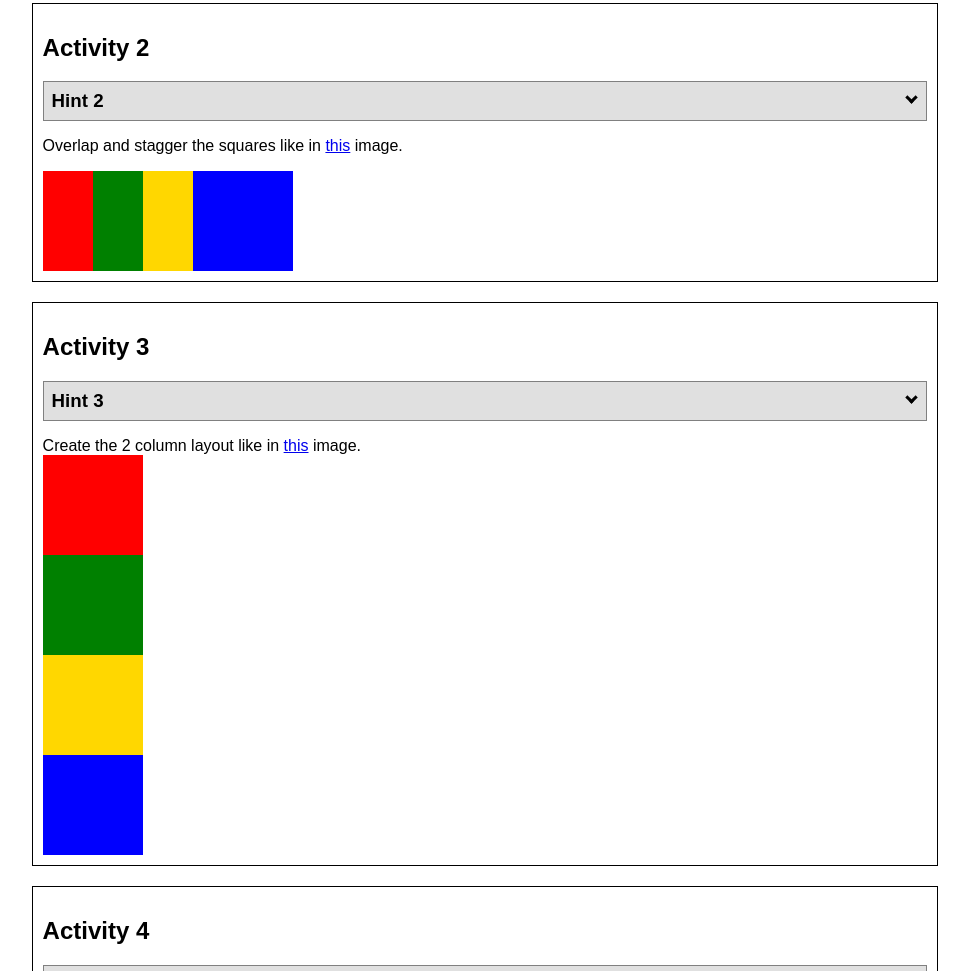
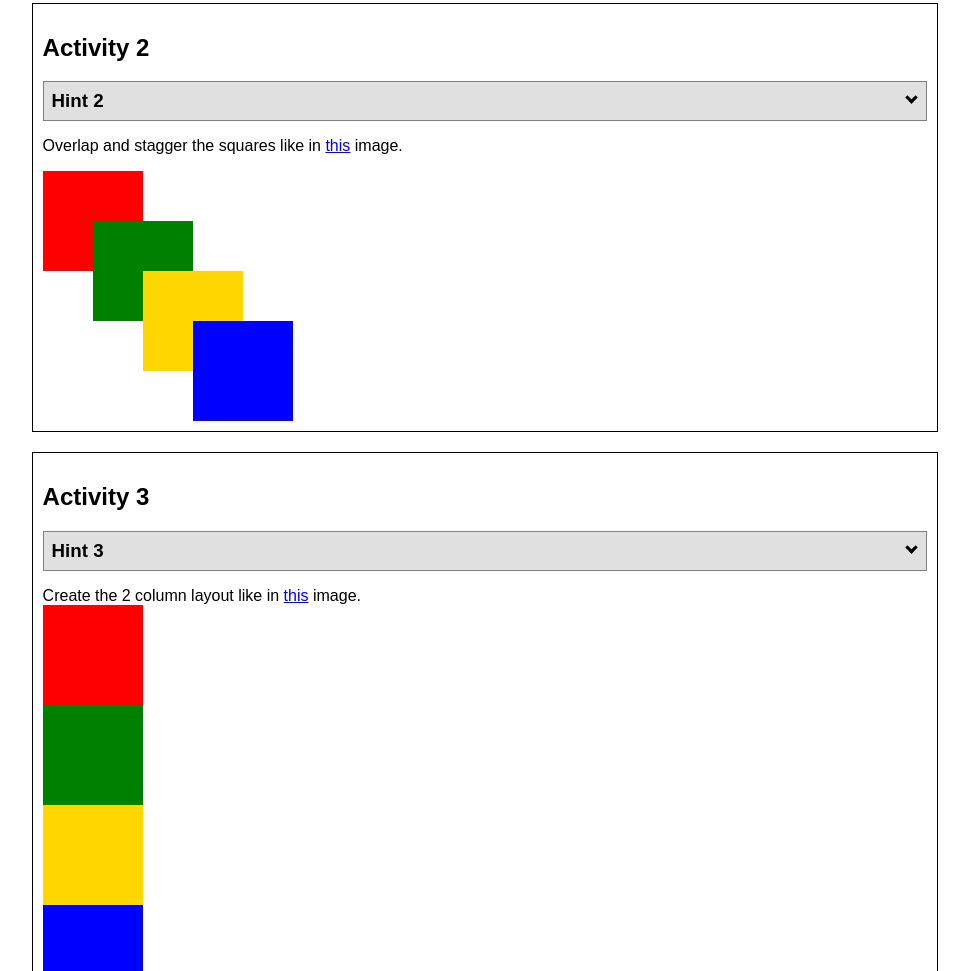
Before and after one commit to saynad9/wdd130, a plain HTML site: page positioning.html in a window 1280 px wide. Shown: the part 805-1776 px from the top of the page, without its empty margins (155-1124 px from the left). Drawn offline with Linux system fonts and the light colour scheme.

Commit message:
Update positionstyles.css

```diff
--- a/positionstyles.css
+++ b/positionstyles.css
@@ -36,28 +36,47 @@
 .content2 {
   /* This is the parent of the activity 2 boxes. */
   display: grid;
-  grid-template-columns: 50px 50px 50px 50px 50px
+  grid-template-columns: 50px 50px 50px 50px 50px;
+  grid-template-rows: 50px 50px 50px 50px 50px;
+  gap: 0;
 
 }
 .red2 {
   width: 100px;
   height: 100px;
   background-color: red;
+  object-fit:cover;
+  grid-column: 1/3;
+  grid-row: 1/3;
+  z-index: 1;
 }
 .green2 {
   width: 100px;
   height: 100px;
   background-color: green;
+  object-fit:cover;
+  grid-column: 2/4;
+  grid-row: 2/4;
+  z-index: 2;
+
 }
 .yellow2 {
   width: 100px;
   height: 100px;
   background-color: gold;
+  object-fit:cover;
+  grid-column: 3/5;
+  grid-row: 3/5;
+  z-index: 3;
 }
 .blue2 {
   width: 100px;
   height: 100px;
   background-color: blue;
+  object-fit:cover;
+  grid-column: 4/6;
+  grid-row: 4/6;
+  z-index: 4;
 }
 /* Activity 3 styles */
 .content3 {
```
